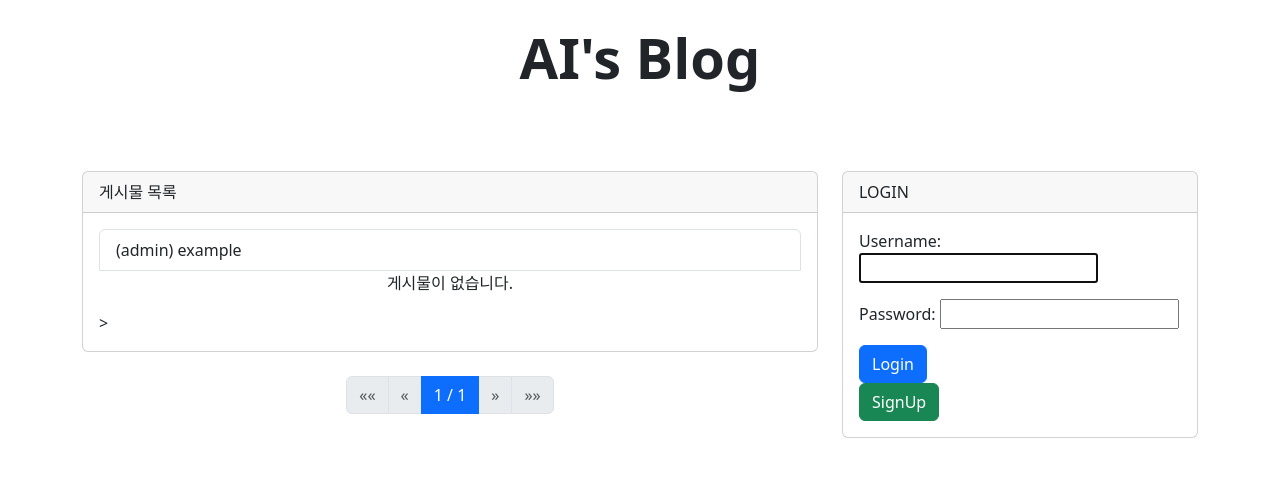
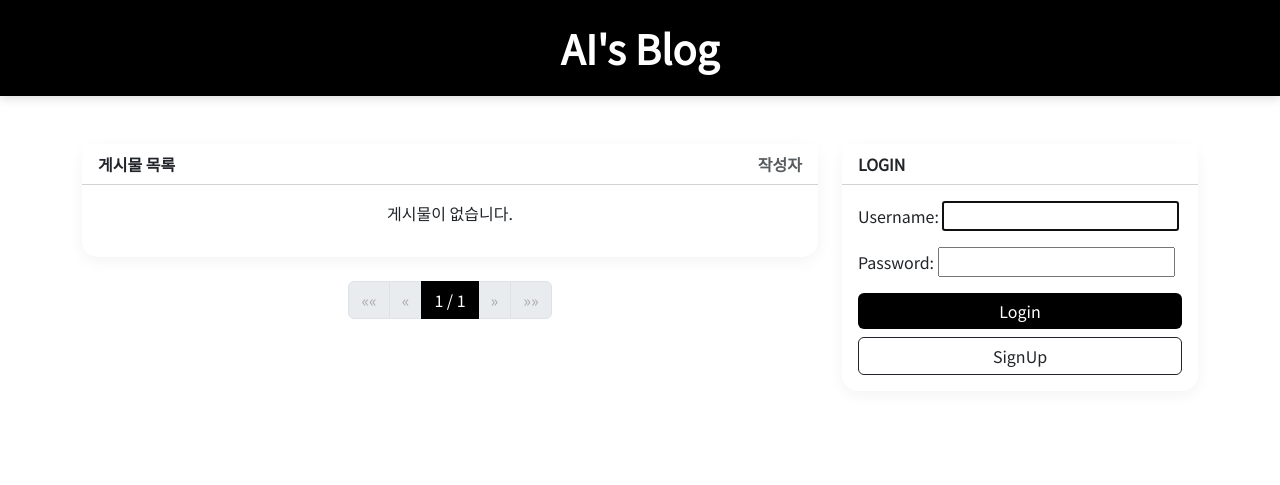
Before and after one commit to baskduf/AInfluence, a Django app: page / in a window 1280 px wide. Shown: the top 485 px of the page. Run offline with Django 5.2, Linux system fonts and the light colour scheme; data that the repository does not hold is empty.

Commit message:
모던 스타일로 수정

```diff
--- a/templates/index.html
+++ b/templates/index.html
@@ -1,172 +1,190 @@
 <!DOCTYPE html>
 <html lang="en">
 <head>
-  <meta charset="UTF-8">
-  <meta name="viewport" content="width=device-width, initial-scale=1.0">
+  <meta charset="UTF-8" />
+  <meta name="viewport" content="width=device-width, initial-scale=1.0"/>
   <title>게시판 레이아웃 예제</title>
+
+  <!-- Google Fonts -->
+  <link href="https://fonts.googleapis.com/css2?family=Noto+Sans+KR&display=swap" rel="stylesheet">
+
   <!-- Bootstrap CSS -->
-  <link href="https://cdn.jsdelivr.net/npm/bootstrap@5.3.0/dist/css/bootstrap.min.css" rel="stylesheet">
-  <!-- Bootstrap Icons (optional) -->
-  <link href="https://cdn.jsdelivr.net/npm/bootstrap-icons/font/bootstrap-icons.css" rel="stylesheet">
+  <link href="https://cdn.jsdelivr.net/npm/bootstrap@5.3.0/dist/css/bootstrap.min.css" rel="stylesheet"/>
+  <link href="https://cdn.jsdelivr.net/npm/bootstrap-icons/font/bootstrap-icons.css" rel="stylesheet"/>
+
   <style>
-        .banner {
+    body {
+      background-color: #fff;
+      color: #000;
+      font-family: 'Noto Sans KR', sans-serif;
+    }
+
+    .navbar-custom {
+      background-color: #000;
+      color: #fff;
+      box-shadow: 0 2px 10px rgba(0, 0, 0, 0.15);
+    }
+
+    .navbar-custom a {
+      color: #fff;
+      text-decoration: none;
+    }
+
+    .card {
+      border-radius: 1rem;
+      box-shadow: 0 4px 16px rgba(0, 0, 0, 0.05);
+      border: none;
+    }
+
+    .list-group-item {
+      border: none;
+      border-bottom: 1px solid #e0e0e0;
+      transition: background-color 0.2s;
+      padding-top: 0.75rem;
+      padding-bottom: 0.75rem;
+    }
+
+    .list-group-item:hover {
       background-color: #f8f9fa;
-            padding: 10px;
-            text-align: center;
-            font-size: 24px;
-            font-weight: bold;
     }
-        .login-form {
-            position: absolute;
-            top: 20px;
-            left: 20px;
+
+    .btn-dark {
+      background-color: #000;
+      border: none;
     }
-        .posts {
-            margin-top: 20px;
+
+    .btn-dark:hover {
+      background-color: #333;
+    }
+
+    .pagination .page-link {
+      color: #000;
+    }
+
+    .pagination .page-item.active .page-link {
+      background-color: #000;
+      border-color: #000;
+      color: #fff;
+    }
+
+    .pagination .page-item.disabled .page-link {
+      color: #aaa;
+    }
+
+    .post-title {
+      width: 85%;
+      overflow: hidden;
+      text-overflow: ellipsis;
+      white-space: nowrap;
+    }
+
+    .post-author {
+      width: 15%;
+      text-align: right;
+      font-size: 0.9rem;
+      color: #888;
+      border-left: 1px solid #e0e0e0;
+      padding-left: 10px;
     }
   </style>
 </head>
 <body>
-  <!-- 블로그 제목 -->
-  <div class="text-center py-4">
-    <h1 class="display-4 fw-bold">
-        <a href="{% url 'index' %}" class="text-decoration-none text-dark">AI's Blog</a>
+
+  <!-- 헤더 -->
+  <div class="navbar-custom text-center py-4">
+    <h1 class="fw-bold mb-0">
+      <a href="{% url 'index' %}">AI's Blog</a>
     </h1>
   </div>
+
   <div class="container mt-5">
     <div class="row">
+
+      <!-- 게시물 영역 -->
       <div class="col-md-8">
-        <!-- 게시물 목록 -->
-        <div class="card mb-3">
-          <div class="card-header">
-            게시물 목록
+        <div class="card mb-4">
+          <!-- 목록 제목 -->
+          <div class="card-header bg-white fw-bold d-flex justify-content-between">
+            <span>게시물 목록</span>
+            <span class="text-muted">작성자</span>
           </div>
           <div class="card-body">
-
-            <!-- 여기에 게시물 목록이 동적으로 생성될 수 있습니다. -->
             <div class="list-group">
-              <a href="#" class="list-group-item list-group-item-action">
-                (admin) example
-              </a>
               {% for post in page_obj %}
-                <a href="{% url 'view' %}?boardNo={{ post.id }}" class="list-group-item list-group-item-action">
-                  ({{ post.author.username }}) {{ post.title }}
+                <a href="{% url 'view' %}?boardNo={{ post.id }}" class="list-group-item list-group-item-action d-flex align-items-center">
+                  <div class="post-title">{{ post.title }}</div>
+                  <div class="post-author">{{ post.author.username }}</div>
                 </a>
               {% empty %}
                 <p class="text-center">게시물이 없습니다.</p>
-              {% endfor %}>
+              {% endfor %}
             </div>
           </div>
         </div>
-        <!-- 기존 게시물 영역 아래에 페이지네이션 추가 -->
-<div class="d-flex justify-content-center mt-4">
-  <nav aria-label="Page navigation example">
+
+        <!-- 페이지네이션 -->
+        <nav class="d-flex justify-content-center">
           <ul class="pagination">
 
-      <!-- 처음 페이지로 이동 -->
             {% if page_obj.has_previous %}
               <li class="page-item">
-          <a class="page-link" href="?page=1" aria-label="First">
-            <span aria-hidden="true">&laquo;&laquo;</span>
-          </a>
+                <a class="page-link" href="?page=1">&laquo;&laquo;</a>
+              </li>
+              <li class="page-item">
+                <a class="page-link" href="?page={{ page_obj.previous_page_number }}">&laquo;</a>
               </li>
             {% else %}
-        <li class="page-item disabled">
-          <span class="page-link">&laquo;&laquo;</span>
-        </li>
+              <li class="page-item disabled"><span class="page-link">&laquo;&laquo;</span></li>
+              <li class="page-item disabled"><span class="page-link">&laquo;</span></li>
             {% endif %}
 
-      <!-- 이전 페이지로 이동 -->
-      {% if page_obj.has_previous %}
-        <li class="page-item">
-          <a class="page-link" href="?page={{ page_obj.previous_page_number }}" aria-label="Previous">
-            <span aria-hidden="true">&laquo;</span>
-          </a>
-        </li>
-      {% else %}
-        <li class="page-item disabled">
-          <span class="page-link">&laquo;</span>
-        </li>
-      {% endif %}
-
-      <!-- 현재 페이지 번호 -->
             <li class="page-item active">
               <span class="page-link">
                 {{ page_obj.number }} / {{ page_obj.paginator.num_pages }}
               </span>
             </li>
 
-      <!-- 다음 페이지로 이동 -->
             {% if page_obj.has_next %}
               <li class="page-item">
-          <a class="page-link" href="?page={{ page_obj.next_page_number }}" aria-label="Next">
-            <span aria-hidden="true">&raquo;</span>
-          </a>
+                <a class="page-link" href="?page={{ page_obj.next_page_number }}">&raquo;</a>
+              </li>
+              <li class="page-item">
+                <a class="page-link" href="?page={{ page_obj.paginator.num_pages }}">&raquo;&raquo;</a>
               </li>
             {% else %}
-        <li class="page-item disabled">
-          <span class="page-link">&raquo;</span>
-        </li>
-      {% endif %}
-
-      <!-- 마지막 페이지로 이동 -->
-      {% if page_obj.has_next %}
-        <li class="page-item">
-          <a class="page-link" href="?page={{ page_obj.paginator.num_pages }}" aria-label="Last">
-            <span aria-hidden="true">&raquo;&raquo;</span>
-          </a>
-        </li>
-      {% else %}
-        <li class="page-item disabled">
-          <span class="page-link">&raquo;&raquo;</span>
-        </li>
+              <li class="page-item disabled"><span class="page-link">&raquo;</span></li>
+              <li class="page-item disabled"><span class="page-link">&raquo;&raquo;</span></li>
             {% endif %}
 
           </ul>
         </nav>
       </div>
 
-      </div>
-
+      <!-- 사이드바 (로그인) -->
       <div class="col-md-4">
-          <!-- 사이드바 (예: 검색, 최근 게시물 등) -->
-          <div class="card mb-5">
-            <div class="card-header">
-              LOGIN
-            </div>
-            <div class="card-body d-flex flex-column">
-            <div>
-
-                <!-- 로그인 -->
+        <div class="card mb-4">
+          <div class="card-header bg-white fw-bold">LOGIN</div>
+          <div class="card-body">
             {% if request.user.is_authenticated %}
-                  {{ request.user.username }}님
+              <p><strong>{{ request.user.username }}</strong>님</p>
               <hr>
-                  <a href="{% url 'write' %}">
-                      <button type="submit" class="btn btn-success">Write</button></a>
-                  <a href="{% url 'logout_controller' %}">
-                      <button type="submit" class="btn btn-danger">Logout</button></a>
+              <a href="{% url 'write' %}" class="btn btn-dark w-100 mb-2">Write</a>
+              <a href="{% url 'logout_controller' %}" class="btn btn-outline-dark w-100">Logout</a>
             {% else %}
-              <div>
               <form method="post" action="{% url 'login_controller' %}">
                 {% csrf_token %}
                 {{ form.as_p }}
-                  <button type="submit" class="btn btn-primary">Login</button>
+                <button type="submit" class="btn btn-dark w-100 mb-2">Login</button>
               </form>
-                <a href="{% url 'sign_up' %}">
-                      <button type="submit" class="btn btn-success">SignUp</button></a>
-              </div>
+              <a href="{% url 'sign_up' %}" class="btn btn-outline-dark w-100">SignUp</a>
             {% endif %}
-              <!-- 로그인 종료 -->
-            </div>
-              <!-- 여기에 사이드바의 컨텐츠가 들어갈 수 있습니다. -->
-
           </div>
         </div>
       </div>
     </div>
   </div>
 
-  <!-- Bootstrap JS (optional) -->
+  <!-- Bootstrap JS -->
   <script src="https://cdn.jsdelivr.net/npm/bootstrap@5.3.0/dist/js/bootstrap.bundle.min.js"></script>
 </body>
 </html>
```
Also changed, not shown: templates/rewrite_form.html (+99 -17 lines), templates/sign_up.html (+53 -11 lines), templates/view_form.html (+130 -65 lines), templates/write_form.html (+104 -17 lines). Lines whose indentation alone changed are shown as unchanged.
